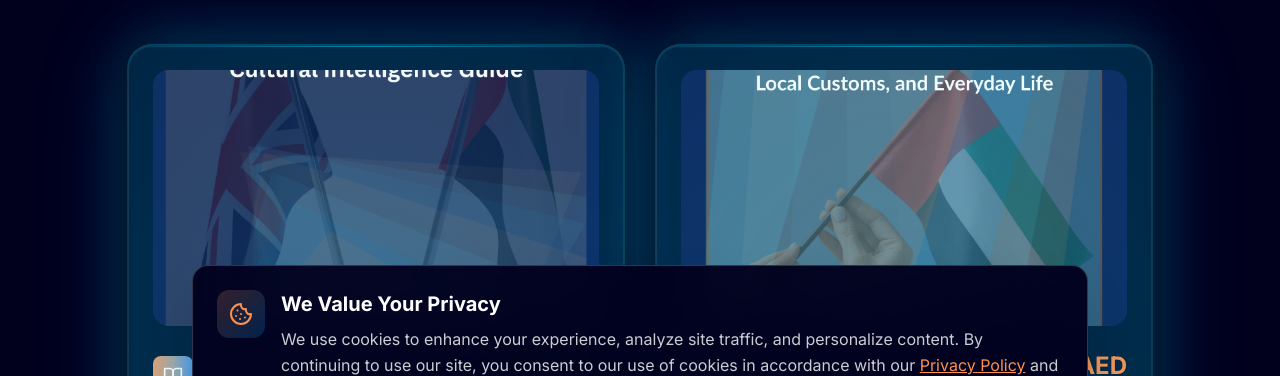
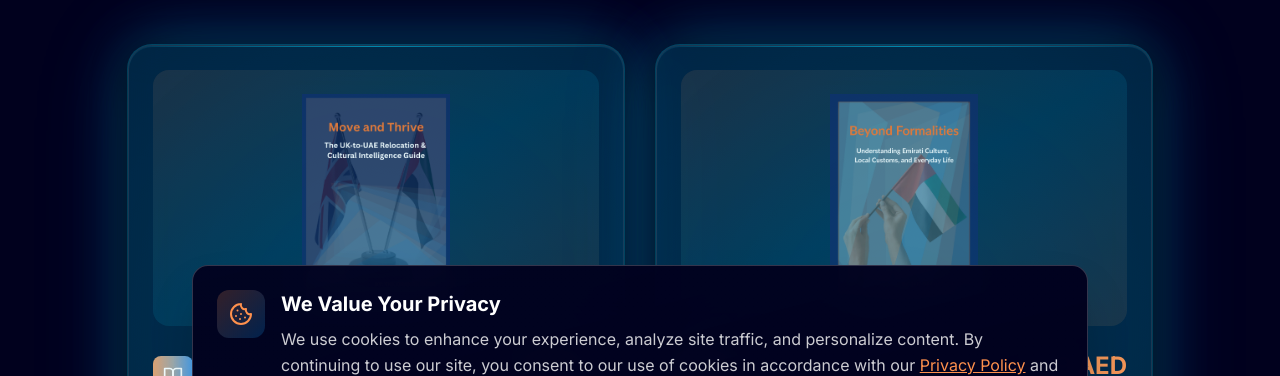
Before and after one commit to sksh100/theorangecode, a Next.js app: page /resources in a window 1280 px wide. Shown: the part 287-663 px from the top of the page. Built offline with nearby package versions, Linux system fonts and the light colour scheme; no server answers.

Commit message:
Fix book cover images - show full covers with proper padding
- Change from object-cover to object-contain to show full book covers
- Add padding (p-6) to ensure covers are fully visible
- Prevents zoomed-in/cropped appearance

```diff
--- a/src/app/resources/page.tsx
+++ b/src/app/resources/page.tsx
@@ -73,7 +73,7 @@ export default function ResourcesPage() {
                           src={resource.image}
                           alt={resource.title}
                           fill
-                          className="object-cover group-hover:scale-105 transition-transform duration-300"
+                          className="object-contain p-6 group-hover:scale-105 transition-transform duration-300"
                         />
                       </div>
 
```
